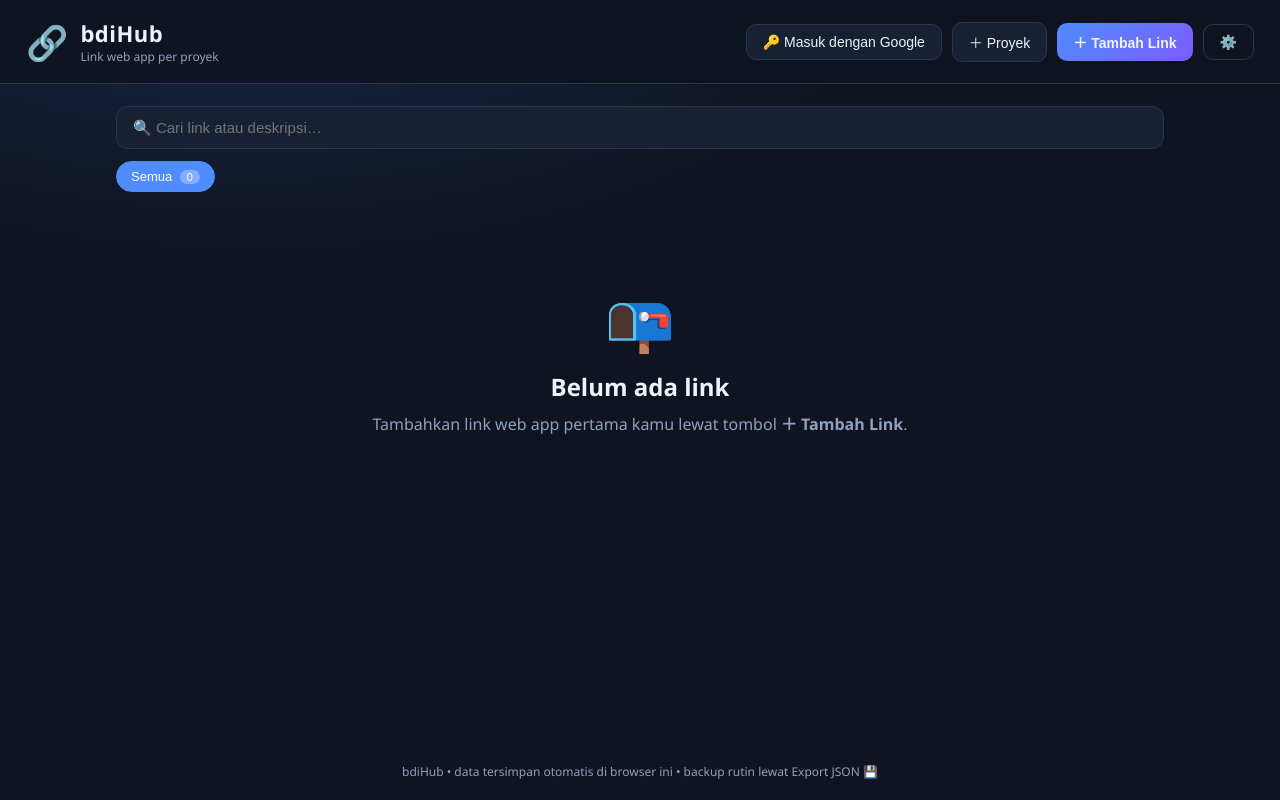
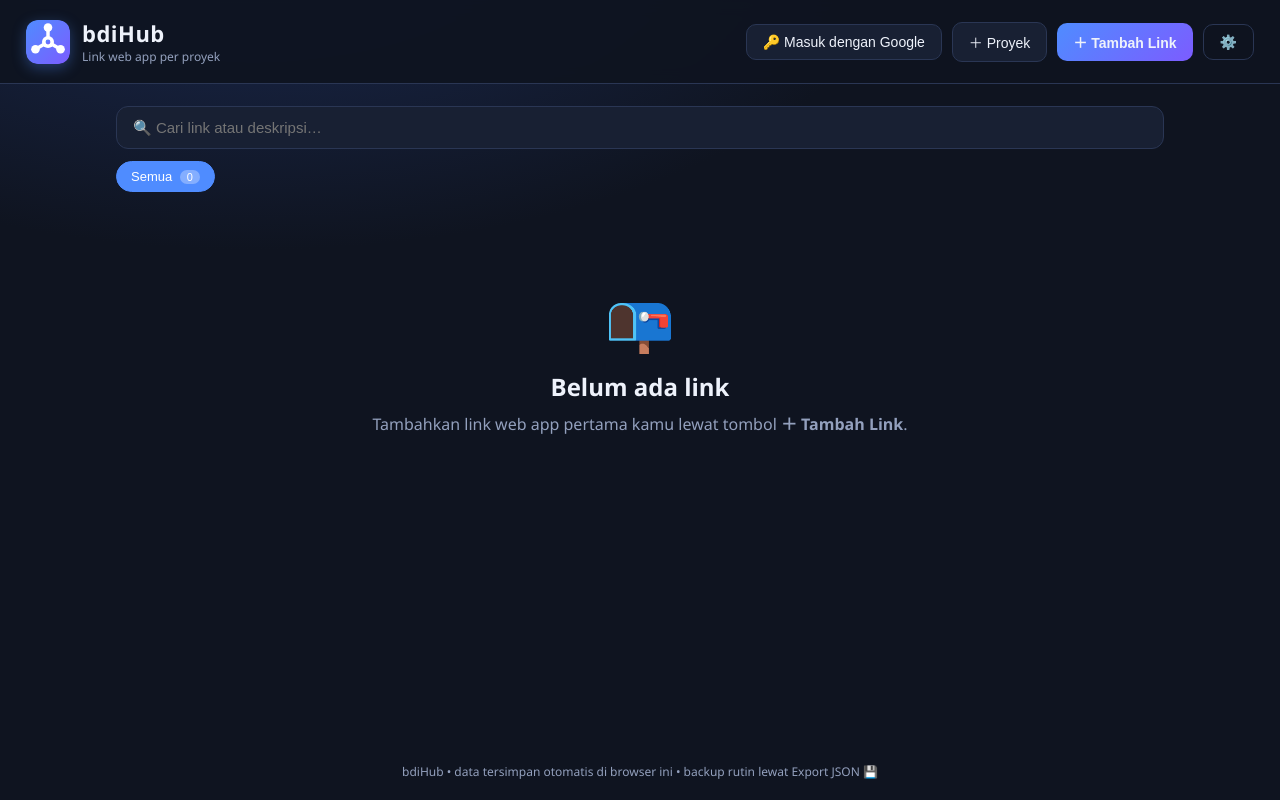
Before and after one commit to ridgital-auto/bdiHub, a plain HTML site: page index.html in a window 1280 px wide. Drawn offline with Linux system fonts and the light colour scheme.

Commit message:
Tambah logo bdiHub (logo.svg) + favicon tab

```diff
--- a/index.html
+++ b/index.html
@@ -5,6 +5,7 @@
 <meta name="viewport" content="width=device-width, initial-scale=1.0">
 <title>bdiHub — Kumpulan Link Web App</title>
 <meta name="description" content="Dashboard kumpulan link web app, dikelompokkan per proyek">
+<link rel="icon" type="image/svg+xml" href="logo.svg">
 <link rel="stylesheet" href="styles.css">
 <script src="https://accounts.google.com/gsi/client" async defer></script>
 </head>
@@ -12,7 +13,7 @@
 
 <header class="topbar">
   <div class="brand">
-    <span class="logo">🔗</span>
+    <img src="logo.svg" alt="bdiHub" class="logo-img">
     <div>
       <h1>bdiHub</h1>
       <p>Link web app per proyek</p>
--- a/styles.css
+++ b/styles.css
@@ -16,6 +16,7 @@ body{
   position:sticky; top:0; background:rgba(15,20,32,.92); backdrop-filter:blur(8px); z-index:10;
 }
 .brand{display:flex; gap:12px; align-items:center}
+.logo-img{width:44px; height:44px; border-radius:12px; box-shadow:0 4px 14px rgba(79,140,255,.35)}
 .logo{font-size:34px}
 .brand h1{font-size:22px; letter-spacing:.5px}
 .brand p{font-size:12px; color:var(--muted)}
```
Also changed, not shown: logo.svg (added).
